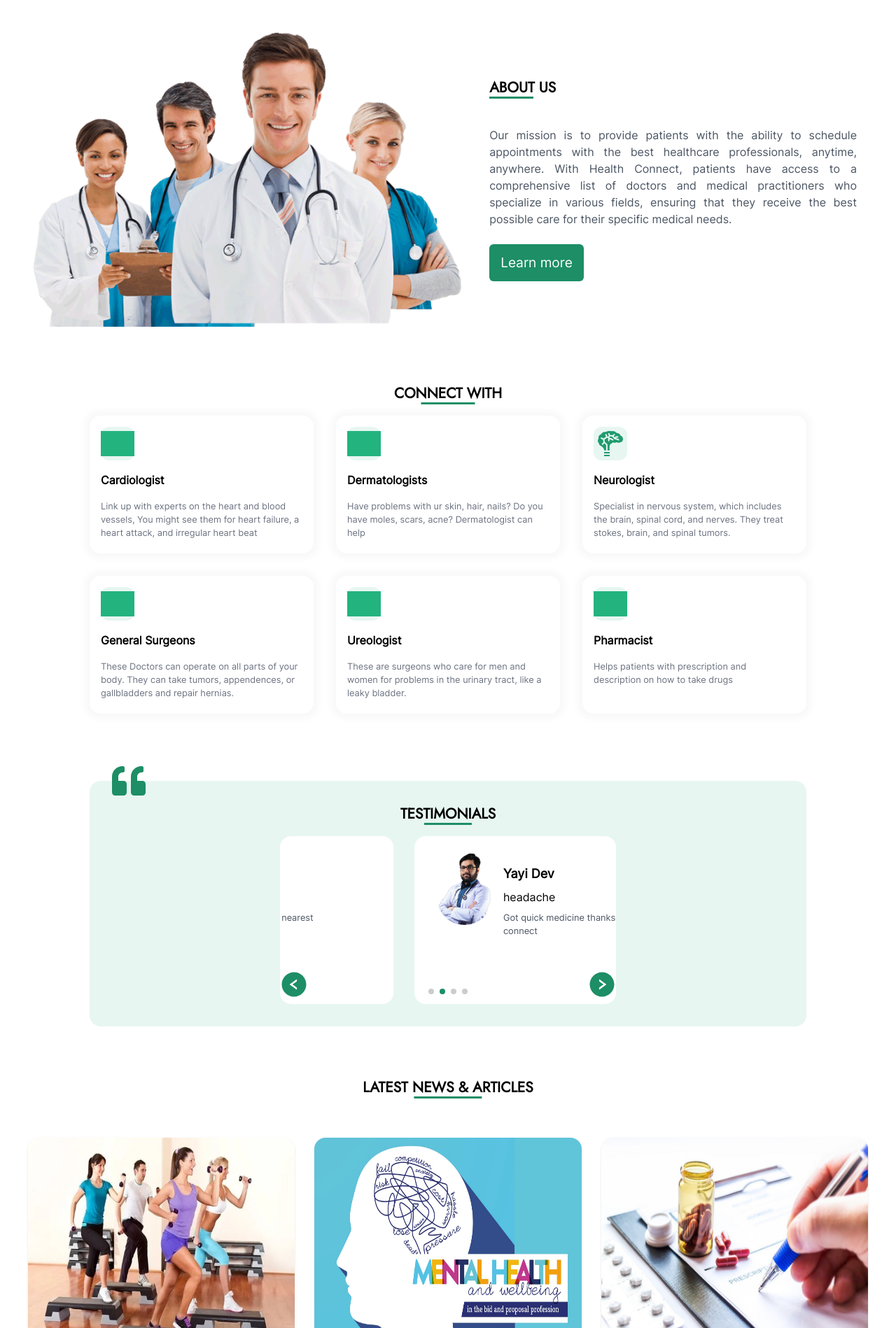
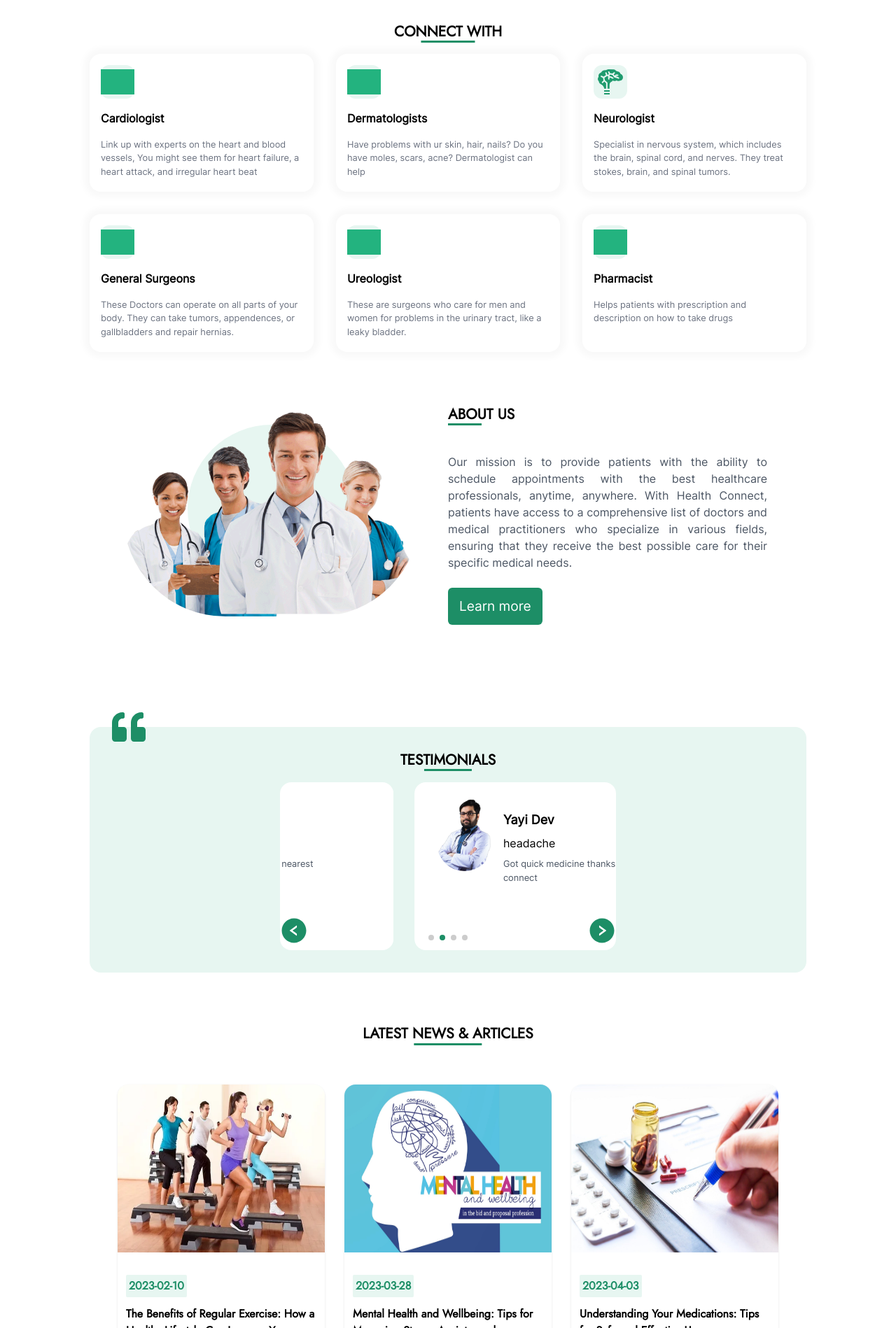
Before and after one commit to Sosaristic/health-connect, a React (Vite) app: page / in a window 1280 px wide. Shown: the part 762-2660 px from the top of the page at 70% size. Built offline with nearby package versions, Linux system fonts and the light colour scheme; grey boxes are pictures that could not be loaded.

Commit message:
fixed articles and about us section

```diff
--- a/src/components/Home/AboutUs.jsx
+++ b/src/components/Home/AboutUs.jsx
@@ -4,20 +4,24 @@ import AboutUsImg from '../../assets/images/AboutUs.png'
 const AboutUs = () => {
   return (
     <Fragment>
-      <section id="aboutUs" className="w-full p-6">
-        <div className="w-full p-6 flex flex-col md:flex-row items-center gap-10">
-          <div className=" flex ">
-            <img src={AboutUsImg} alt="about us" />
+      <section id="aboutUs" className="w-[95%] md:w-[80%] mx-auto p-2 md:p-6 mt-6">
+        <div className="w-full p-2 relative md:p-6 flex flex-col lg:flex-row items-center gap-10">
+
+          <div className=" flex flex-1 relative min-w-[12rem] min-h-[12rem] md:min-w-[20rem] md:min-h-[20rem] items-center justify-center">
+            <img src={AboutUsImg} alt="about us" className='rounded-full max-w-[100%] max-h-[100%]'/>
+
+            <div className='min-w-[7rem] min-h-[7rem] sm:min-w-[8rem] sm:min-h-[8rem] md:min-h-[12rem] md:min-w-[12rem] lg:min-h-[15rem] lg:min-w-[15rem] absolute bg-secondary left-[50%]
+            translate-x-[-50%] top-[10%]  -z-50 rounded-full'></div>
           </div>
           <div className="flex flex-col lg:w-[50%] w-full gap-6 pr-2">
             <h3
               className="uppercase relative font-bold font-jost text-[1.3rem]
-      before:block before:absolute before:w-[12%] before:h-[3px]
-       before:bg-primary before:bottom-0 mb-4"
+      before:block before:absolute before:w-[50%] before:h-[3px]
+       before:bg-primary before:bottom-0 mb-4 w-fit"
             >
               About us
             </h3>
-            <p className="text-[1rem] text-gray-600 font-inter text-justify">
+            <p className="text-[1rem] md:text-[1rem] w-full justify-text  text-gray-600 font-inter break-keep md:break-normal">
               Our mission is to provide patients with the ability to schedule
               appointments with the best healthcare professionals, anytime,
               anywhere. With Health Connect, patients have access to a
--- a/src/components/Home/Articles.jsx
+++ b/src/components/Home/Articles.jsx
@@ -1,4 +1,7 @@
 import React, { Fragment } from 'react'
+
+import {CgArrowRight} from "react-icons/cg"
+
 import articleImg1 from '../../assets/images/EXercisess.webp'
 import articleImg2 from '../../assets/images/mentalHealth.jpg'
 import articleImg3 from '../../assets/images/medications.jpg'
@@ -34,33 +37,33 @@ const Articles = () => {
     <Fragment>
       <section
         id="articles"
-        className="flex flex-col justify-center items-center p-4 md:p-8 lg:p-10 gap-10"
+        className="flex flex-col w-[95%] md:w-[80%] mx-auto justify-center items-center p-2 md:p-8 lg:p-10 gap-10"
       >
         <h3
-          className="uppercase relative self-center font-bold font-jost text-[1.3rem]
+          className="uppercase relative self-center font-bold font-jost text-[1rem] md:text-[1.3rem]
       before:block before:absolute before:w-[40%] before:h-[3px]
        before:bg-primary before:bottom-0 before:left-[50%] before:translate-x-[-50%] mb-4"
         >
           Latest news & articles
         </h3>
-        <div className="flex flex-col md:flex-row gap-7">
+        <div className="flex flex-col lg:flex-row gap-7">
           {blogPosts.map((article) => (
             <div className="flex flex-col w-full gap-5 rounded-2xl overflow-hidden shadow">
-              <div className="w-full min-h-[20rem] h-[20rem]">
+              <div className="w-full min-h-[15rem] h-[15rem]">
                 <img
                   src={article.image}
                   alt="articles"
                   className=" w-full h-full"
                 />
               </div>
-              <div className="flex flex-col gap-3 p-3 justify-start">
-                <div className=" font-jost bg-secondary text-primary font-bold rounded-sm p-1">
+              <div className="flex flex-col flex-1 gap-3 p-3 justify-start">
+                <div className=" font-jost bg-secondary text-primary font-bold rounded-sm p-1 w-fit">
                   {article.date}
                 </div>
-                <div className="font-jost font-bold">{article.title}</div>
+                <div className="font-jost font-[900]">{article.title}</div>
                 <div className=" text-gray-600 font-inter">{article.body}</div>
-                <a href="#" className=" text-primary font-bold">
-                  Read more
+                <a href="#" className=" text-primary font-bold mt-auto w-fit flex items-center">
+                  Read more <span className='ml-2'><CgArrowRight className='text-primary text-[1.5rem]'/></span>
                 </a>
               </div>
             </div>
--- a/src/index.css
+++ b/src/index.css
@@ -29,7 +29,10 @@
  .medical-icons{
   filter: invert(41%) sepia(91%) saturate(355%) hue-rotate(107deg) brightness(92%) contrast(91%);
  }
-
+ .justify-text{
+  text-align: justify;
+  text-justify: inter-word;
+ }
 }
 
 .checkbox-label{
--- a/src/pages/Home.jsx
+++ b/src/pages/Home.jsx
@@ -10,9 +10,9 @@ export default function Home() {
   return (
     <Layout>
       <Hero />
-      <AboutUs />
 
       <Services />
+      <AboutUs />
       <Testimonial />
        <Articles />
       <Footer />
```
